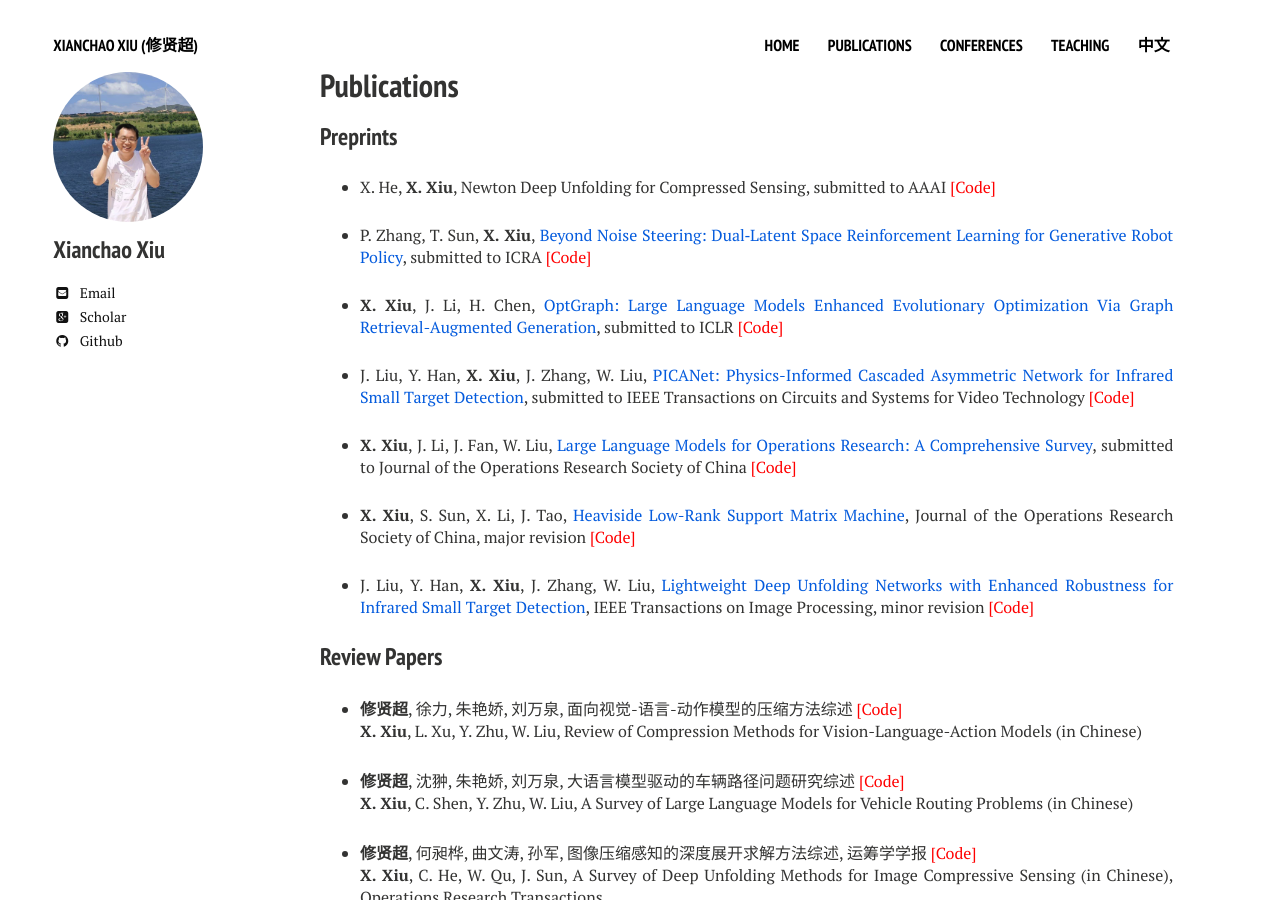
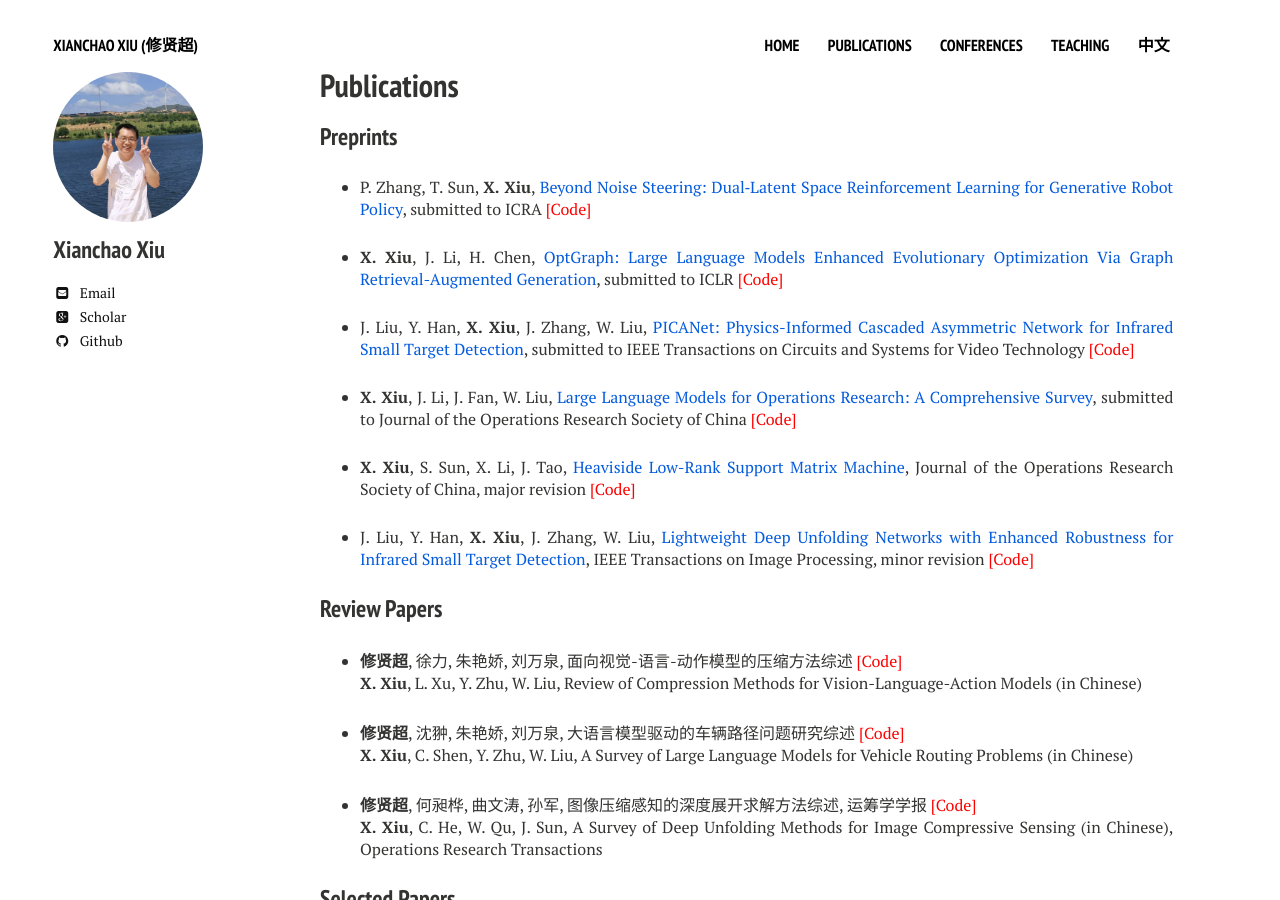
Before and after one commit to xianchaoxiu/xianchaoxiu.github.io, a Jekyll site: the page built from publications/index.md, in a window 1280 px wide and 900 px high. Built offline with Jekyll 4.4.1, drawn with Linux system fonts in a browser that asks for light colours; nearby versions of some CDN libraries.

Commit message:
Update index.md

```diff
--- a/publications/index.md
+++ b/publications/index.md
@@ -9,8 +9,6 @@ share: false
 
 
 ### Preprints
-
-* X. He, <b>X. Xiu</b>, Newton Deep Unfolding for Compressed Sensing, submitted to AAAI <a href="https://github.com/xianchaoxiu/DNU-Net" class="textlink" target="_blank" style="color: red;">[Code]</a>
 
 * P. Zhang, T. Sun, <b>X. Xiu</b>, <a href="https://arxiv.org/abs/2609.11270" class="textlink" target="_blank">Beyond Noise Steering: Dual‑Latent Space Reinforcement Learning for Generative Robot Policy</a>, submitted to ICRA <a href="https://github.com/xianchaoxiu/DLSRL" class="textlink" target="_blank" style="color: red;">[Code]</a>
 
```
